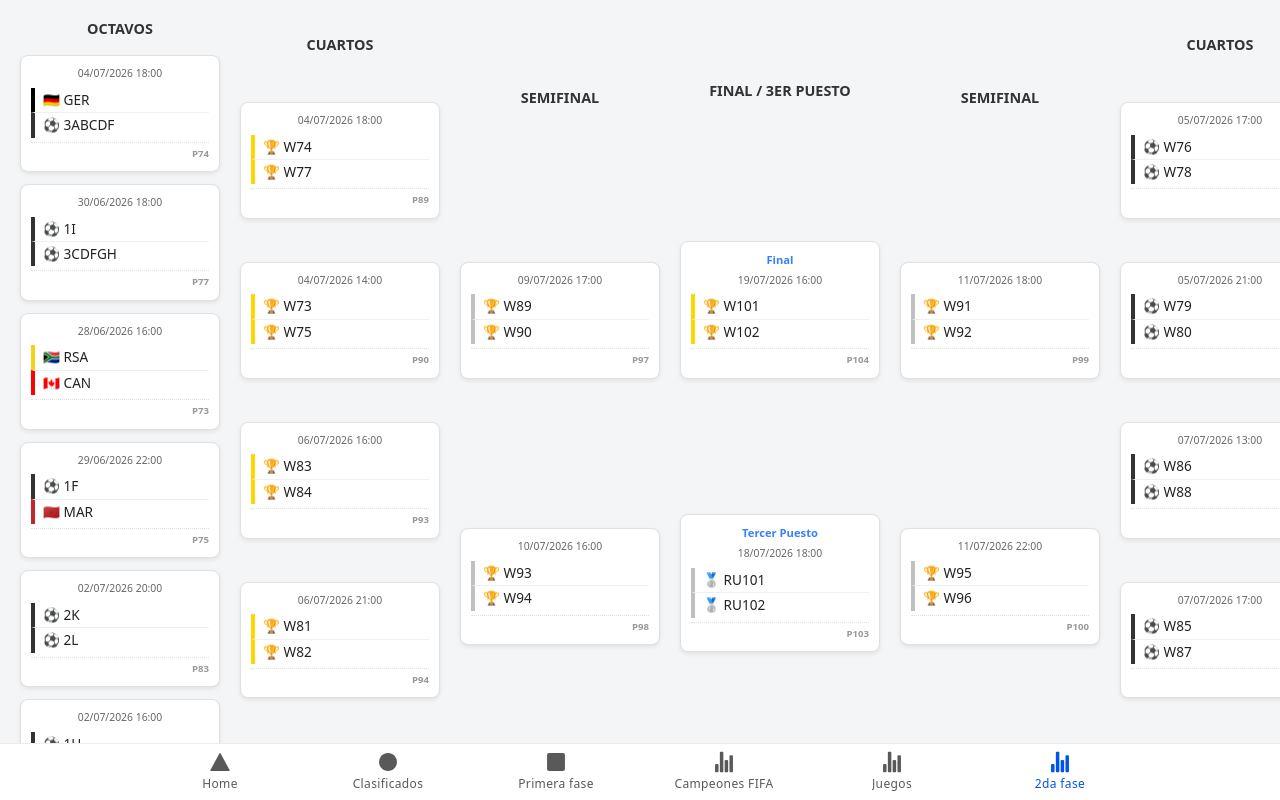
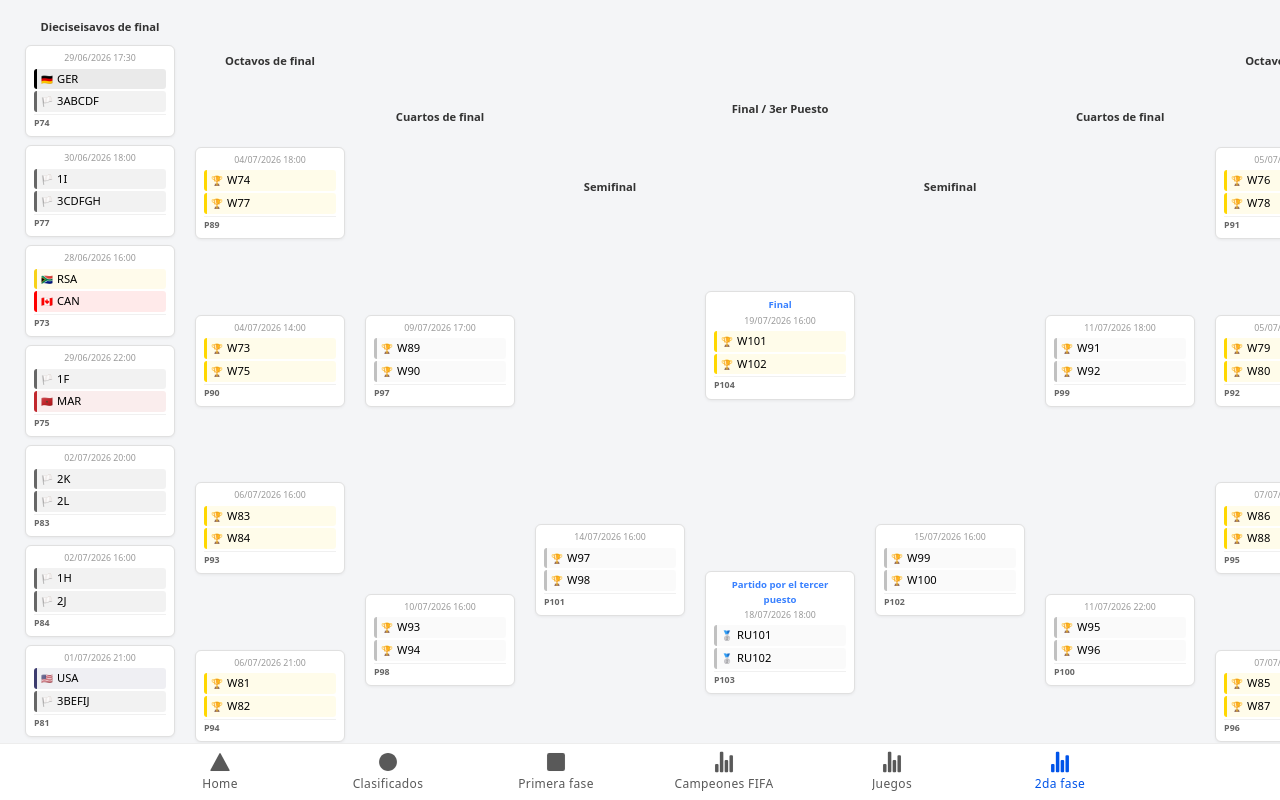
Before and after one commit to moleculax/fifaproapp, a React (Vite) app: page /clasificados2fase in a window 1280 px wide. Built offline with nearby package versions, Linux system fonts and the light colour scheme.

Commit message:
fifaproapp revision

```diff
--- a/src/components/clasificados/BracketTorneo.tsx
+++ b/src/components/clasificados/BracketTorneo.tsx
@@ -29,114 +29,79 @@ interface EstructuraTorneo {
     ramaDerecha: Ronda[];
 }
 
-// Emojis de banderas por país
-const banderasEquipos: { [key: string]: string } = {
-    'GER': '🇩🇪',
-    'RSA': '🇿🇦',
-    'CAN': '🇨🇦',
-    'USA': '🇺🇸',
-    'MEX': '🇲🇽',
-    'BRA': '🇧🇷',
-    'ARG': '🇦🇷',
-    'SUI': '🇨🇭',
-    'CIV': '🇨🇮',
-    'MAR': '🇲🇦',
-    '1I': '⚽',
-    '3CDFGH': '⚽',
-    '1F': '⚽',
-    '2K': '⚽',
-    '2L': '⚽',
-    '1H': '⚽',
-    '2J': '⚽',
-    '3BEFIJ': '⚽',
-    '1G': '⚽',
-    '3AEHIJ': '⚽',
-    '2F': '⚽',
-    '2I': '⚽',
-    '3CEFHI': '⚽',
-    '1L': '⚽',
-    '3EHIJK': '⚽',
-    '2H': '⚽',
-    '2D': '⚽',
-    '2G': '⚽',
-    '3EFGIJ': '⚽',
-    '1K': '⚽',
-    '3DEIJL': '⚽',
-    'W74': '🏆',
-    'W77': '🏆',
-    'W73': '🏆',
-    'W75': '🏆',
-    'W83': '🏆',
-    'W84': '🏆',
-    'W81': '🏆',
-    'W82': '🏆',
-    'W89': '🏆',
-    'W90': '🏆',
-    'W93': '🏆',
-    'W94': '🏆',
-    'W91': '🏆',
-    'W92': '🏆',
-    'W95': '🏆',
-    'W96': '🏆',
-    'W97': '🏆',
-    'W98': '🏆',
-    'W99': '🏆',
-    'W100': '🏆',
-    'W101': '🏆',
-    'W102': '🏆',
-    'RU101': '🥈',
-    'RU102': '🥈',
+// Diccionario con las banderas de los equipos
+const banderasEquipos: Record<string, string> = {
+    // Conmebol
+    "ARG": "🇦🇷", "BRA": "🇧🇷", "URU": "🇺🇾", "COL": "🇨🇴", "ECU": "🇪🇨", "PAR": "🇵🇾", "CHI": "🇨🇱", "VEN": "🇻🇪", "PER": "🇵🇪", "BOL": "🇧🇴",
+
+    // Concacaf
+    "USA": "🇺🇸", "MEX": "🇲🇽", "CAN": "🇨🇦", "CRC": "🇨🇷", "PAN": "🇵🇦", "JAM": "🇯🇲", "HON": "🇭🇳", "SLV": "🇸🇻",
+
+    // UEFA
+    "GER": "🇩🇪", "SUI": "🇨🇭", "FRA": "🇫🇷", "ESP": "🇪🇸", "ENG": "🇬🇧", "ITA": "🇮🇹", "NED": "🇳🇱", "POR": "🇵🇹", "BEL": "🇧🇪", "CRO": "🇭🇷", "DEN": "🇩🇰", "TUR": "🇹🇷", "AUT": "🇦🇹", "UKR": "🇺🇦", "POL": "🇵🇱",
+
+    // CAF (África)
+    "MAR": "🇲🇦", "CIV": "🇨🇮", "SEN": "🇸🇳", "NGA": "🇳🇬", "EGY": "🇪🇬", "TUN": "🇹🇳", "ALG": "🇩🇿", "RSA": "🇿🇦", "CMR": "🇨🇲", "GHA": "🇬🇭",
+
+    // AFC (Asia) & OFC
+    "JPN": "🇯🇵", "KOR": "🇰🇷", "AUS": "🇦🇺", "IRN": "🇮🇷", "KSA": "🇸🇦", "QAT": "🇶🇦", "IRQ": "🇮🇶", "NZL": "🇳🇿",
+
+    // Marcadores de posición
+    "3ABCDF": "🏳️", "1I": "🏳️", "3CDFGH": "🏳️", "1F": "🏳️",
+    "2K": "🏳️", "2L": "🏳️", "1H": "🏳️", "2J": "🏳️",
+    "3BEFIJ": "🏳️", "1G": "🏳️", "3AEHIJ": "🏳️", "2F": "🏳️",
+    "2I": "🏳️", "3CEFHI": "🏳️", "1L": "🏳️", "3EHIJK": "🏳️",
+    "2H": "🏳️", "2D": "🏳️", "2G": "🏳️", "3EFGIJ": "🏳️",
+    "1K": "🏳️", "3DEIJL": "🏳️",
+
+    // Ganadores
+    "W73": "🏆", "W74": "🏆", "W75": "🏆", "W76": "🏆", "W77": "🏆", "W78": "🏆", "W79": "🏆", "W80": "🏆",
+    "W81": "🏆", "W82": "🏆", "W83": "🏆", "W84": "🏆", "W85": "🏆", "W86": "🏆", "W87": "🏆", "W88": "🏆",
+    "W89": "🏆", "W90": "🏆", "W91": "🏆", "W92": "🏆", "W93": "🏆", "W94": "🏆", "W95": "🏆", "W96": "🏆",
+    "W97": "🏆", "W98": "🏆", "W99": "🏆", "W100": "🏆", "W101": "🏆", "W102": "🏆",
+    "RU101": "🥈", "RU102": "🥈"
 };
 
-// Función para obtener el emoji de un equipo
-const getEmojiEquipo = (equipo: string): string => {
-    return banderasEquipos[equipo] || '⚽';
+// Colores según clasificación
+const coloresClasificacion: Record<string, string> = {
+    "ARG": "#75AADB", "BRA": "#009739", "USA": "#3C3B6E", "MEX": "#006341",
+    "GER": "#000000", "CAN": "#FF0000", "RSA": "#F7D117", "SUI": "#FF0000",
+    "CIV": "#F77F00", "MAR": "#C1272D", "ESP": "#C60B1E", "ENG": "#012169",
+    "FRA": "#002395", "ITA": "#008C45", "NED": "#FF6B00", "POR": "#006600",
+    "BEL": "#FDDA24", "CRO": "#C8102E", "DEN": "#C8102E", "TUR": "#E30A17",
+    "JPN": "#BC002D", "KOR": "#003478", "AUS": "#FCD116", "IRN": "#239F40",
+    "SEN": "#00853F", "NGA": "#008751", "EGY": "#C8102E", "TUN": "#E70013",
+    "ALG": "#006233", "CMR": "#007A5E", "GHA": "#006B3F", "URU": "#0038A8",
+    "COL": "#FCD116", "ECU": "#FDE200", "PAR": "#0038A8", "CHI": "#0039A6",
+    "VEN": "#CF091B", "PER": "#D91023", "BOL": "#0072C6", "CRC": "#001B48",
+    "PAN": "#0055A4", "JAM": "#FDB927", "HON": "#0055A4", "SLV": "#0055A4",
+    "AUT": "#ED2939", "UKR": "#0057B7", "POL": "#DC143C", "NZL": "#000000",
+    "KSA": "#006C35", "QAT": "#8A1538", "IRQ": "#CE1126"
 };
 
-// Mapeo de equipos a colores según clasificación
-const coloresEquipos: { [key: string]: string } = {
-    'GER': '#000000',
-    'RSA': '#F7D117',
-    'CAN': '#FF0000',
-    'USA': '#3C3B6E',
-    'MEX': '#006341',
-    'BRA': '#009739',
-    'ARG': '#75AADB',
-    'SUI': '#FF0000',
-    'CIV': '#F77F00',
-    'MAR': '#C1272D',
-    'W74': '#FFD700',
-    'W77': '#FFD700',
-    'W73': '#FFD700',
-    'W75': '#FFD700',
-    'W83': '#FFD700',
-    'W84': '#FFD700',
-    'W81': '#FFD700',
-    'W82': '#FFD700',
-    'W89': '#C0C0C0',
-    'W90': '#C0C0C0',
-    'W93': '#C0C0C0',
-    'W94': '#C0C0C0',
-    'W91': '#C0C0C0',
-    'W92': '#C0C0C0',
-    'W95': '#C0C0C0',
-    'W96': '#C0C0C0',
-    'W101': '#FFD700',
-    'W102': '#FFD700',
-    'RU101': '#C0C0C0',
-    'RU102': '#C0C0C0',
+const coloresGanadores: Record<string, string> = {
+    "W73": "#FFD700", "W74": "#FFD700", "W75": "#FFD700", "W76": "#FFD700",
+    "W77": "#FFD700", "W78": "#FFD700", "W79": "#FFD700", "W80": "#FFD700",
+    "W81": "#FFD700", "W82": "#FFD700", "W83": "#FFD700", "W84": "#FFD700",
+    "W85": "#FFD700", "W86": "#FFD700", "W87": "#FFD700", "W88": "#FFD700",
+    "W89": "#C0C0C0", "W90": "#C0C0C0", "W91": "#C0C0C0", "W92": "#C0C0C0",
+    "W93": "#C0C0C0", "W94": "#C0C0C0", "W95": "#C0C0C0", "W96": "#C0C0C0",
+    "W97": "#C0C0C0", "W98": "#C0C0C0", "W99": "#C0C0C0", "W100": "#C0C0C0",
+    "W101": "#FFD700", "W102": "#FFD700",
+    "RU101": "#C0C0C0", "RU102": "#C0C0C0"
 };
 
-const getColorEquipo = (equipo: string): string => {
-    return coloresEquipos[equipo] || '#333333';
+const obtenerColorEquipo = (equipo: string): string => {
+    if (coloresGanadores[equipo]) return coloresGanadores[equipo];
+    return coloresClasificacion[equipo] || "#666666";
 };
 
 const datosTorneo: EstructuraTorneo = {
     ramaIzquierda: [
         {
-            ronda: "Octavos",
+            ronda: "Dieciseisavos de final",
             partidos: [
-                { id: "P74", equipo1: "GER", equipo2: "3ABCDF", fecha: "04/07/2026 18:00" },
+                { id: "P74", equipo1: "GER", equipo2: "3ABCDF", fecha: "29/06/2026 17:30" },
                 { id: "P77", equipo1: "1I", equipo2: "3CDFGH", fecha: "30/06/2026 18:00" },
                 { id: "P73", equipo1: "RSA", equipo2: "CAN", fecha: "28/06/2026 16:00" },
                 { id: "P75", equipo1: "1F", equipo2: "MAR", fecha: "29/06/2026 22:00" },
@@ -147,7 +112,7 @@ const datosTorneo: EstructuraTorneo = {
             ]
         },
         {
-            ronda: "Cuartos",
+            ronda: "Octavos de final",
             partidos: [
                 { id: "P89", equipo1: "W74", equipo2: "W77", fecha: "04/07/2026 18:00" },
                 { id: "P90", equipo1: "W73", equipo2: "W75", fecha: "04/07/2026 14:00" },
@@ -156,7 +121,7 @@ const datosTorneo: EstructuraTorneo = {
             ]
         },
         {
-            ronda: "Semifinal",
+            ronda: "Cuartos de final",
             partidos: [
                 { id: "P97", equipo1: "W89", equipo2: "W90", fecha: "09/07/2026 17:00" },
                 { id: "P98", equipo1: "W93", equipo2: "W94", fecha: "10/07/2026 16:00" }
@@ -165,23 +130,35 @@ const datosTorneo: EstructuraTorneo = {
     ],
     centro: [
         {
+            ronda: "Semifinal",
+            partidos: [
+                { id: "P101", equipo1: "W97", equipo2: "W98", fecha: "14/07/2026 16:00" }
+            ]
+        },
+        {
             ronda: "Final / 3er Puesto",
             partidos: [
                 { id: "P104", equipo1: "W101", equipo2: "W102", fecha: "19/07/2026 16:00", info: "Final" },
-                { id: "P103", equipo1: "RU101", equipo2: "RU102", fecha: "18/07/2026 18:00", info: "Tercer Puesto" }
+                { id: "P103", equipo1: "RU101", equipo2: "RU102", fecha: "18/07/2026 18:00", info: "Partido por el tercer puesto" }
+            ]
+        },
+        {
+            ronda: "Semifinal",
+            partidos: [
+                { id: "P102", equipo1: "W99", equipo2: "W100", fecha: "15/07/2026 16:00" }
             ]
         }
     ],
     ramaDerecha: [
         {
-            ronda: "Semifinal",
+            ronda: "Cuartos de final",
             partidos: [
                 { id: "P99", equipo1: "W91", equipo2: "W92", fecha: "11/07/2026 18:00" },
                 { id: "P100", equipo1: "W95", equipo2: "W96", fecha: "11/07/2026 22:00" }
             ]
         },
         {
-            ronda: "Cuartos",
+            ronda: "Octavos de final",
             partidos: [
                 { id: "P91", equipo1: "W76", equipo2: "W78", fecha: "05/07/2026 17:00" },
                 { id: "P92", equipo1: "W79", equipo2: "W80", fecha: "05/07/2026 21:00" },
@@ -190,7 +167,7 @@ const datosTorneo: EstructuraTorneo = {
             ]
         },
         {
-            ronda: "Octavos",
+            ronda: "Dieciseisavos de final",
             partidos: [
                 { id: "P76", equipo1: "BRA", equipo2: "2F", fecha: "05/07/2026 17:00" },
                 { id: "P78", equipo1: "CIV", equipo2: "2I", fecha: "30/06/2026 14:00" },
@@ -206,109 +183,116 @@ const datosTorneo: EstructuraTorneo = {
 };
 
 const BracketTorneo: React.FC = () => {
-    const todasLasRondas: Ronda[] = [
+    const columnasVisuales: Ronda[] = [
         ...datosTorneo.ramaIzquierda,
         ...datosTorneo.centro,
         ...datosTorneo.ramaDerecha
     ];
+
+    const obtenerBandera = (nombreEquipo: string): string => {
+        return banderasEquipos[nombreEquipo] || "🏳️";
+    };
+
+    const obtenerColor = (nombreEquipo: string): string => {
+        return obtenerColorEquipo(nombreEquipo);
+    };
 
     return (
         <div style={{
             overflowX: 'auto',
             overflowY: 'auto',
             padding: '20px',
-            paddingBottom: '80px',
             backgroundColor: '#f4f5f7',
             height: '100vh',
-            maxHeight: '100vh'
+            maxHeight: '100vh',
+            width: '100%'
         }}>
             <div style={{
                 display: 'flex',
-                gap: '20px',
+                gap: '10px',
                 alignItems: 'stretch',
                 minWidth: 'max-content',
                 height: '100%'
             }}>
-                {todasLasRondas.map((rondaData: Ronda, indexRonda: number) => (
+                {columnasVisuales.map((columna: Ronda, indexColumna: number) => (
                     <div
-                        key={indexRonda}
+                        key={indexColumna}
                         style={{
                             display: 'flex',
                             flexDirection: 'column',
                             justifyContent: 'space-around',
-                            minWidth: '200px',
-                            maxWidth: '220px',
+                            minWidth: '160px',
+                            maxWidth: '180px',
                             flex: '1',
-                            height: '100%'
+                            height: '100%',
+                            padding: '0 5px'
                         }}
                     >
-                        <div style={{ textAlign: 'center', marginBottom: '12px' }}>
-                            <h3 style={{ margin: 0, fontSize: '0.9rem', fontWeight: 'bold', textTransform: 'uppercase', color: '#333' }}>
-                                {rondaData.ronda}
+                        <div style={{ textAlign: 'center', marginBottom: '8px' }}>
+                            <h3 style={{ margin: 0, fontSize: '0.7rem', fontWeight: '600', color: '#333' }}>
+                                {columna.ronda}
                             </h3>
                         </div>
 
-                        {rondaData.partidos.map((partido: Partido) => (
+                        {columna.partidos.map((partido: Partido) => (
                             <div
                                 key={partido.id}
                                 style={{
                                     backgroundColor: 'white',
-                                    borderRadius: '8px',
-                                    padding: '10px',
-                                    margin: '6px 0',
-                                    boxShadow: '0 2px 4px rgba(0,0,0,0.08)',
-                                    border: '1px solid #e0e0e0'
+                                    borderRadius: '6px',
+                                    padding: '6px 8px',
+                                    margin: '4px 0',
+                                    border: '1px solid #e0e0e0',
+                                    boxShadow: '0 1px 3px rgba(0,0,0,0.06)',
+                                    flexShrink: 0
                                 }}
                             >
                                 {partido.info && (
-                                    <div style={{ textAlign: 'center', fontWeight: 'bold', fontSize: '0.7rem', color: '#3880ff', marginBottom: '4px' }}>
+                                    <div style={{ textAlign: 'center', fontWeight: 'bold', fontSize: '0.6rem', color: '#3880ff', marginBottom: '2px' }}>
                                         {partido.info}
                                     </div>
                                 )}
 
-                                <div style={{ textAlign: 'center', fontSize: '0.65rem', color: '#666', marginBottom: '6px' }}>
+                                <div style={{ textAlign: 'center', fontSize: '0.55rem', color: '#999', marginBottom: '3px' }}>
                                     {partido.fecha}
                                 </div>
 
-                                <div
-                                    style={{
-                                        padding: '2px 0',
-                                        fontWeight: '500',
-                                        fontSize: '0.85rem',
-                                        color: '#222',
-                                        borderLeft: `4px solid ${getColorEquipo(partido.equipo1)}`,
-                                        paddingLeft: '8px'
-                                    }}
-                                >
-                                    {getEmojiEquipo(partido.equipo1)} {partido.equipo1}
+                                <div style={{
+                                    padding: '2px 4px',
+                                    fontWeight: '500',
+                                    fontSize: '0.7rem',
+                                    color: '#000',
+                                    borderLeft: `3px solid ${obtenerColor(partido.equipo1)}`,
+                                    backgroundColor: `${obtenerColor(partido.equipo1)}15`,
+                                    borderRadius: '3px',
+                                    marginBottom: '2px'
+                                }}>
+                                    <span style={{ marginRight: '4px', fontSize: '0.6rem' }}>{obtenerBandera(partido.equipo1)}</span>
+                                    {partido.equipo1}
                                 </div>
 
-                                <div
-                                    style={{
-                                        padding: '2px 0',
-                                        fontWeight: '500',
-                                        fontSize: '0.85rem',
-                                        color: '#222',
-                                        borderTop: '1px solid #f0f0f0',
-                                        borderLeft: `4px solid ${getColorEquipo(partido.equipo2)}`,
-                                        paddingLeft: '8px'
-                                    }}
-                                >
-                                    {getEmojiEquipo(partido.equipo2)} {partido.equipo2}
+                                <div style={{
+                                    padding: '2px 4px',
+                                    fontWeight: '500',
+                                    fontSize: '0.7rem',
+                                    color: '#000',
+                                    borderLeft: `3px solid ${obtenerColor(partido.equipo2)}`,
+                                    backgroundColor: `${obtenerColor(partido.equipo2)}15`,
+                                    borderRadius: '3px'
+                                }}>
+                                    <span style={{ marginRight: '4px', fontSize: '0.6rem' }}>{obtenerBandera(partido.equipo2)}</span>
+                                    {partido.equipo2}
                                 </div>
 
-                                <div style={{ textAlign: 'right', fontSize: '0.6rem', color: '#999', marginTop: '4px', borderTop: '1px dotted #e0e0e0', paddingTop: '4px' }}>
-                                    <span style={{ fontWeight: 'bold' }}>{partido.id}</span>
+                                <div style={{ textAlign: 'left', fontSize: '0.55rem', color: '#666', marginTop: '2px', borderTop: '1px solid #f0f0f0', paddingTop: '2px', fontWeight: '600' }}>
+                                    {partido.id}
                                 </div>
                             </div>
                         ))}
                     </div>
                 ))}
             </div>
-            <div style={{ height: 500 }}>
-
-
-            </div>
+            <div style={{height: 500}}></div>
         </div>
     );
 };
```
